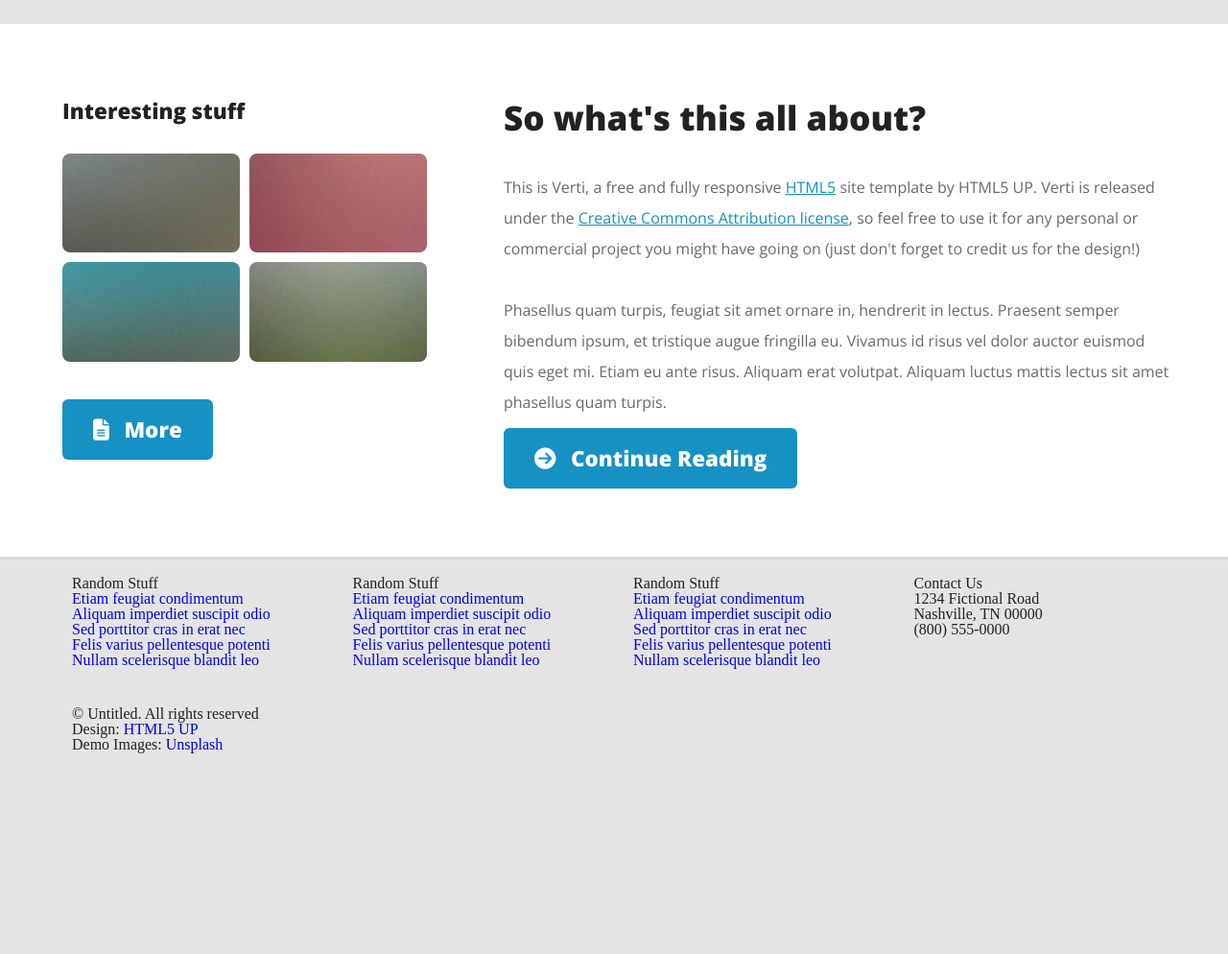
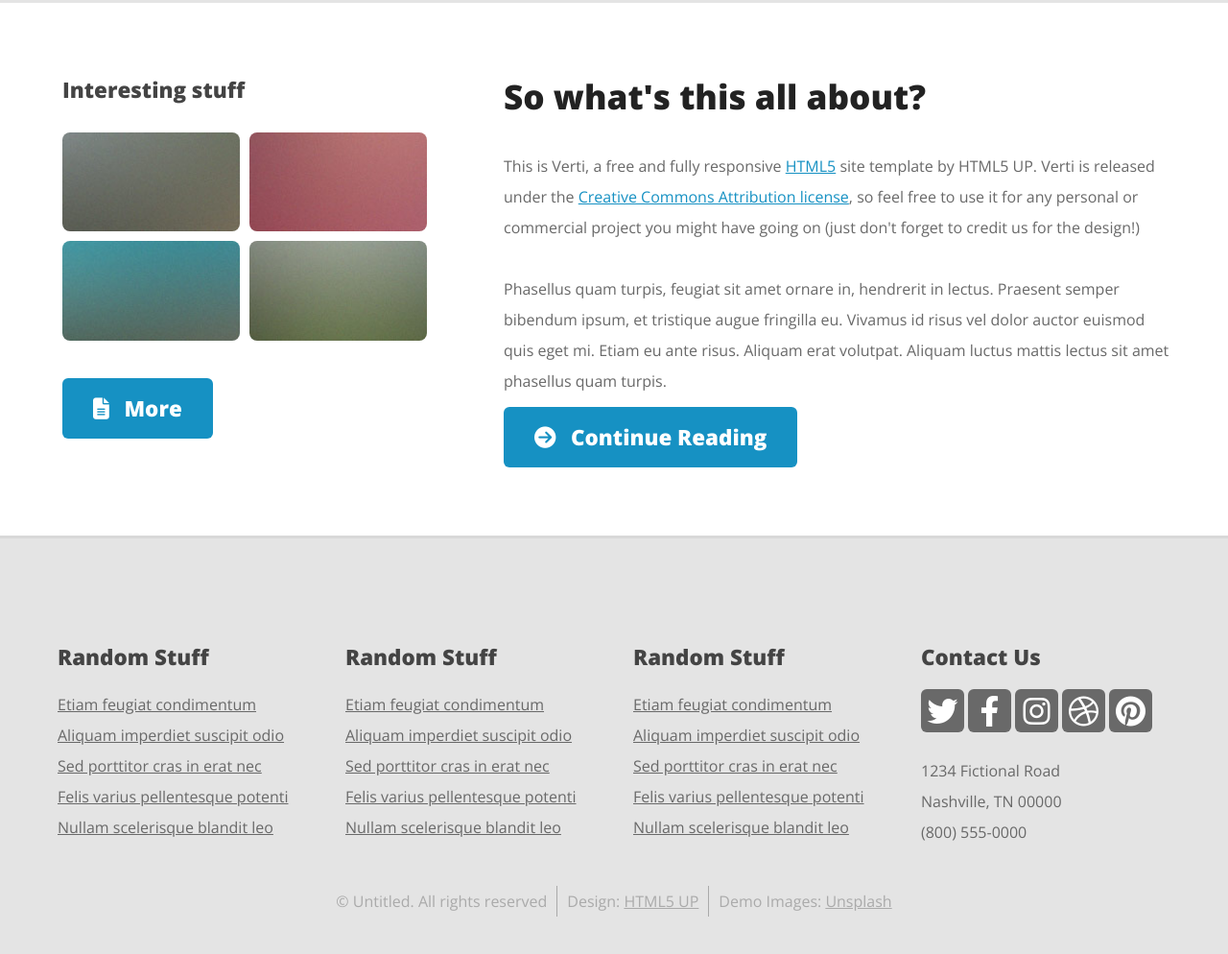
Before and after one commit to Karol855/Verti-website---RWD, a website: page index.html in a window 1280 px wide. Shown: the part 1208-2202 px from the top of the page at 96% size. Before the commit the page ends 2012 px from the top, so only its background shows below. Drawn offline with nearby package versions, Linux system fonts and the light colour scheme.

Commit message:
added footer styling and mixins

```diff
--- a/index.html
+++ b/index.html
@@ -9,11 +9,10 @@
 </head>
 <body>
 <!--      **********            HEADER           **********           -->
+<div class="nav-button">
+    <a href="#" class="nav-button--icon"></a>
+</div>
 <header class="header container">
-    <label class="menu-icon" for="menu-btn">
-        <input class="hamburger-menu" type="checkbox" id="menu-btn" />
-        <span class="navicon"></span>
-    </label>
     <div class="logo">
         <h1>
             <a href="index.html">Verti</a>
@@ -221,19 +220,19 @@
                 <h3>Contact Us</h3>
                 <ul class="contact-links">
                     <li>
-                        <a class="icon-brands" href="#"></a>
+                        <a class="icon-brands" href="#"><i class="fab fa-twitter fa-2x"></i></a>
                     </li>
                     <li>
-                        <a class="icon-brands" href="#"></a>
+                        <a class="icon-brands" href="#"><i class="fab fa-facebook-f fa-2x"></i></a>
                     </li>
                     <li>
-                        <a class="icon-brands" href="#"></a>
+                        <a class="icon-brands" href="#"><i class="fab fa-instagram fa-2x"></i></a>
                     </li>
                     <li>
-                        <a class="icon-brands" href="#"></a>
+                        <a class="icon-brands" href="#"><i class="fab fa-dribbble fa-2x"></i></a>
                     </li>
                     <li>
-                        <a class="icon-brands" href="#"></a>
+                        <a class="icon-brands" href="#"><i class="fab fa-pinterest fa-2x"></i></a>
                     </li>
                 </ul>
                 <p>1234 Fictional Road<br>
--- a/scss/elements/_footer.scss
+++ b/scss/elements/_footer.scss
@@ -0,0 +1,66 @@
+@use "sass:map";
+.footer {
+  padding: 96px 0 128px;
+  font-family: $openSans-font;
+}
+
+.widget-links {
+  h3 {
+    @extend %h3-style;
+    margin-bottom: 1em;
+  }
+  p {
+    font-size: 1em;
+    line-height: 2em;
+    color: map.get($colors, navigation-text);
+    font-weight: 300;
+  }
+}
+.list-links li a {
+  @extend %text-style;
+}
+.contact-links{
+  display: flex;
+  margin-bottom: 24px;
+  li {
+    width: 45px;
+    height: 45px;
+    background-color: map.get($colors, navigation-text);
+    margin-right: 4px;
+    border-radius: 6px;
+    .icon-brands {
+      display: flex;
+      justify-content: center;
+      align-items: center;
+      width: 100%;
+      height: 100%;
+      color: map.get($colors, box-background);
+    }
+  }
+}
+.menu-bottom {
+  display: flex;
+  justify-content: center;
+  margin-bottom: 32px;
+  color: map.get($colors, bottom-footer);
+  li {
+    line-height: 2em;
+    font-weight: 300;
+    a {
+      color: map.get($colors, bottom-footer);
+      text-decoration: underline;
+      &:hover {
+        text-decoration: none;
+        cursor: pointer;
+      }
+    }
+    &:first-child, &:nth-child(2) {
+      &::after {
+        content: "";
+        border-left: 1px solid map.get($colors, bottom-footer);
+        margin-left: 10px;
+        padding: 5px 10px 5px 0;
+      }
+    }
+  }
+}
--- a/scss/elements/_header.scss
+++ b/scss/elements/_header.scss
@@ -3,8 +3,8 @@
   display: flex;
   align-items: center;
   justify-content: space-between;
-  padding: 66px 44px;
-  position: relative;
+  padding: 66px 0 44px;
+  //position: relative;
 }
 .nav-list {
   display: flex;
--- a/scss/elements/_third-box.scss
+++ b/scss/elements/_third-box.scss
@@ -15,8 +15,7 @@
 .left-column {
   width: 100%;
   h3 {
-    font-size: 1.4em;
-    font-weight: 800;
+    @extend %h3-style;
     margin-bottom: 1em;
     padding-left: 10px;
   }
@@ -45,6 +44,10 @@
     a {
       color: map.get($colors, blue-button-border);
       text-decoration: underline;
+      &:hover {
+        text-decoration: none;
+        cursor: pointer;
+      }
     }
   }
 }
--- a/scss/settings/_colors.scss
+++ b/scss/settings/_colors.scss
@@ -7,5 +7,6 @@ $colors: (
         logo-background: #FC4887,
         blue-button-border: #1691C3,
         navigation-text:#696969,
-        box-background: #fff
+        box-background: #fff,
+        bottom-footer: #AAAAAA
 )
--- a/scss/settings/_mixins.scss
+++ b/scss/settings/_mixins.scss
@@ -1,4 +1,5 @@
 @use  "sass:map";
+// EXTEND
 %blue-button {
   background-color: map.get($colors,blue-button-border);
   color: map.get($colors,box-background);
@@ -9,3 +10,31 @@
     transition: 0.5s;
   }
 }
+%h3-style {
+  font-size: 1.4em;
+  font-weight: 800;
+  color: map.get($colors,text);
+}
+%text-style {
+  font-size: 1em;
+  line-height: 2em;
+  color: map.get($colors, navigation-text);
+  font-weight: 300;
+  text-decoration: underline;
+  &:hover {
+    text-decoration: none;
+    cursor: pointer;
+  }
+}
+
+// MIXINS
+@mixin mobile {
+  @media (max-width:#{$mobile}) {
+  @content;
+  }
+}
+@mixin tablet {
+  @media (min-width:#{$tablet-min}) and (max-width:#{$tablet-max}) {
+    @content;
+  }
+}
--- a/scss/settings/_variables.scss
+++ b/scss/settings/_variables.scss
@@ -3,9 +3,10 @@
 $openSans-font: 'Open Sans', sans-serif;
 $oleoScript-font: 'Oleo Script', cursive;
 //resolution
-$desktop:"screen and (max-width:1680px)";
-$tablet: "screen and (max-width:1280px)";
-$mobile: "screen and (max-width:736px)";
+$desktop:"(min-width:1024px)";
+$tablet-max: 1023px;
+$tablet-min: 769px;
+$mobile: 768px;
 //grid
 $columns :12;
 $column-base-width: math.div(100%,$columns);
```
Also changed, not shown: css/main.css, 1 other file.
